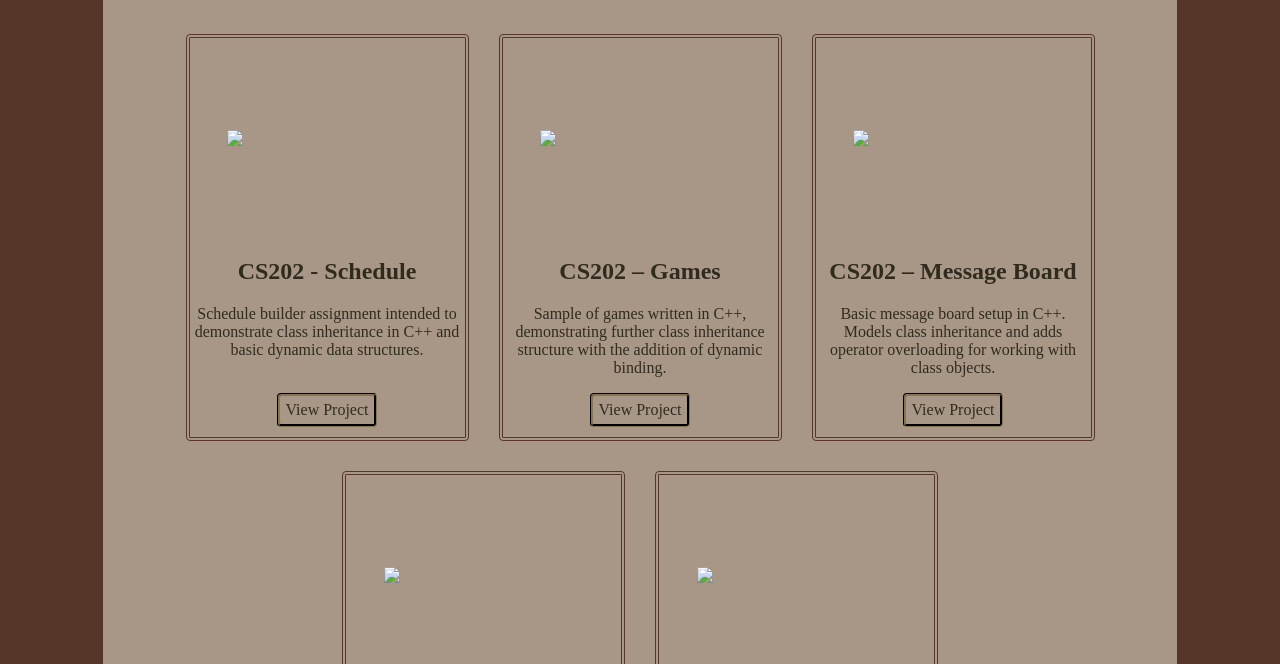
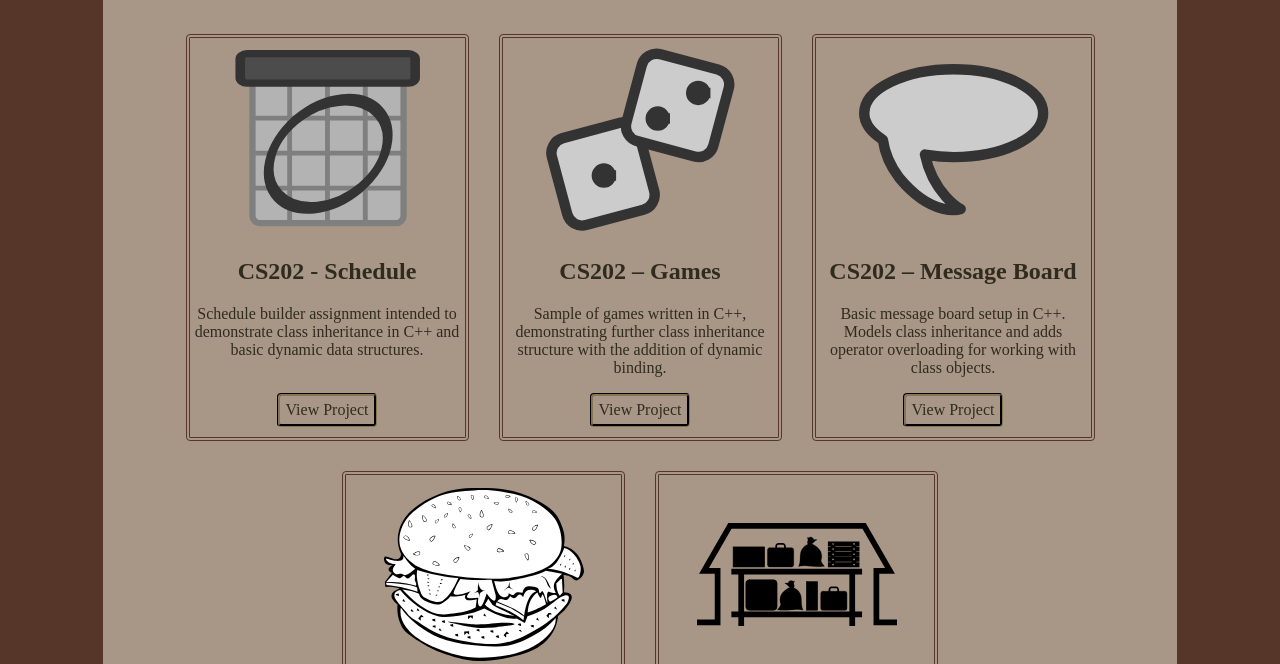
Before and after one commit to snorq2/Personal-Website, a website: page projects.html in a window 1280 px wide. Shown: the part 136-800 px from the top of the page. Drawn offline with nearby package versions, Linux system fonts and the light colour scheme; the site is published under a folder, as on GitHub Pages, so addresses that start at the root find nothing.

Commit message:
Fixed image links on project page

```diff
--- a/projects.html
+++ b/projects.html
@@ -20,7 +20,7 @@
       <div class="projects">
         <div class="project-box">
           <div class="project-image-container">
-            <img class="project-image" src="/images/ftplan.svg" />
+            <img class="project-image" src="images/ftplan.svg" />
           </div>
           <h2 class="project-title">CS202 - Schedule</h2>
           <p class="project-description">
@@ -35,7 +35,7 @@
         </div>
         <div class="project-box">
           <div class="project-image-container">
-            <img class="project-image" src="/images/ftroll.svg" />
+            <img class="project-image" src="images/ftroll.svg" />
           </div>
           <h2 class="project-title">CS202 – Games</h2>
           <p class="project-description">
@@ -48,7 +48,7 @@
         </div>
         <div class="project-box">
           <div class="project-image-container">
-            <img class="project-image" src="/images/ftgxmessage.svg" />
+            <img class="project-image" src="images/ftgxmessage.svg" />
           </div>
           <h2 class="project-title">CS202 – Message Board</h2>
           <p class="project-description">
@@ -63,7 +63,7 @@
         </div>
         <div class="project-box">
           <div class="project-image-container">
-            <img class="project-image" src="/images/Hamburger.svg" />
+            <img class="project-image" src="images/Hamburger.svg" />
           </div>
           <h2 class="project-title">CS202 – Food Menu</h2>
           <p class="project-description">
@@ -78,7 +78,7 @@
         </div>
         <div class="project-box">
           <div class="project-image-container">
-            <img class="project-image" src="/images/storehouse.svg" />
+            <img class="project-image" src="images/storehouse.svg" />
           </div>
           <h2 class="project-title">CS202 – Food Vendor</h2>
           <p class="project-description">
```
